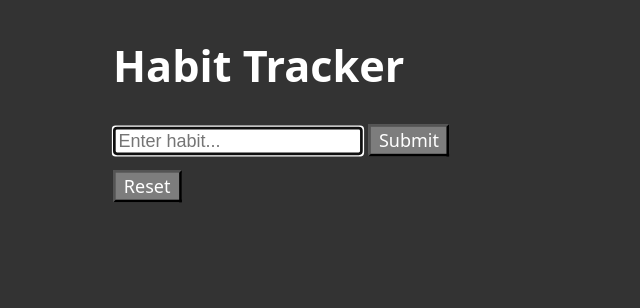
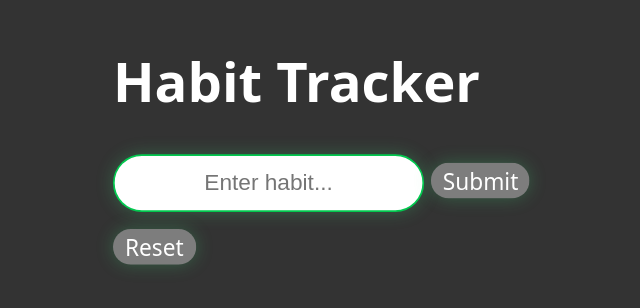
Before and after one commit to Ghufran-Luqman/Habit-Tracker, a FastAPI app: page / in a window 1280 px wide. Shown: the top 308 px of the page, without its empty margins (386-1026 px from the left). Run offline with FastAPI, Linux system fonts and the light colour scheme; data that the repository does not hold is empty.

Commit message:
updated css, added undo button which brings back last 10 elements. Also, if user types in a habit which is in the undo list, it removes it from the list and changes its state back in the database table.

```diff
--- a/main.py
+++ b/main.py
@@ -3,37 +3,54 @@ from fastapi.templating import Jinja2Templates
 from fastapi.responses import HTMLResponse, RedirectResponse
 from starlette.requests import Request
 from fastapi.staticfiles import StaticFiles
+from starlette.middleware.sessions import SessionMiddleware
 import sqlite3
 import ast
 
 app = FastAPI()
 templates = Jinja2Templates(directory="templates")
+app.add_middleware(SessionMiddleware, secret_key="AJs2?]*Zp~u,Ux>Ct{3hf5k[MyB4H#7/c`S!r:'KPeY=Gzm")
 app.mount("/static", StaticFiles(directory="static"), name="static")
-
 
 
 @app.get("/", response_class=HTMLResponse)
 async def home(request: Request, alert: str = None):
+    notthere = True
     conn = sqlite3.connect("tasks.db")
     c = conn.cursor()
-    c.execute("SELECT name FROM tasks ORDER BY id")
+    c.execute("SELECT name FROM tasks WHERE status = 'active' ORDER BY id")
     tasks = c.fetchall()
-    c.execute("SELECT state FROM tasks ORDER BY id")
+    c.execute("SELECT state FROM tasks WHERE status = 'active' ORDER BY id")
     state = c.fetchall()
     conn.commit()
     conn.close()
-    return templates.TemplateResponse("index.html", {"request": request, "tasks": tasks, "states": state,  "alert": alert})
+    if 'remove' in request.session:
+        notthere = False
+        if len(request.session['remove']) == 0:
+            notthere = True
+    return templates.TemplateResponse("index.html", {"request": request, "tasks": tasks, "states": state,  "alert": alert, "notthere": notthere})
 
 @app.post("/submit", response_class=HTMLResponse)
 async def handle_input(request: Request, inputs: str = Form(...)):
-    conn = sqlite3.connect("tasks.db",)
+    conn = sqlite3.connect("tasks.db")
     c = conn.cursor()
     alert = ""
-    #try:
-    c.execute("SELECT * FROM tasks")
-    c.execute("INSERT INTO tasks (name) VALUES (?)", (inputs,))
-    #except:
-        #alert = "alrthere"
+    inputs = inputs.strip()
+    try:
+        c.execute("INSERT INTO tasks (name) VALUES (?)", (inputs,))
+    except Exception as e:
+        try:
+            c.execute("SELECT status FROM tasks WHERE name=?", (inputs,))
+            if c.fetchall()[0][0] == 'removed':
+                #change the state back to active
+                c.execute("UPDATE tasks SET status = 'active' WHERE name=?", (inputs,))
+                #remove it from the global list
+                if 'remove' in request.session:
+                    request.session['remove'].remove(inputs)
+            else:
+                alert = "alrthere"
+        except Exception as e2:
+            alert = "alrthere"
     conn.commit()
     conn.close()
     return RedirectResponse(url=f"/?alert={alert}", status_code=303)
@@ -45,10 +62,11 @@ async def reset_inputs(request: Request):
     c.execute("DELETE FROM tasks")#deletes everything i think
     conn.commit()
     conn.close()
+    request.session.clear()
     return RedirectResponse("/", status_code=303)
 
 @app.post("/ticking", response_class=HTMLResponse)
-async def ticking(tickbox: str=Form(...)):
+async def ticking(request: Request, tickbox: str=Form(...)):
     conn = sqlite3.connect("tasks.db")
     c = conn.cursor()
     tickbox = ast.literal_eval(tickbox)
@@ -71,12 +89,28 @@ async def ticking(tickbox: str=Form(...)):
     return RedirectResponse("/", status_code=303)
 
 @app.post("/remove", response_class=HTMLResponse)
-async def remove(remove: str=Form(...)):
+async def remove(request: Request, remove: str=Form(...)):
     conn = sqlite3.connect("tasks.db")
     c = conn.cursor()
     remove = ast.literal_eval(remove)
     remove = remove[0]
-    c.execute("DELETE FROM tasks WHERE name=?", (remove,))
+    if 'remove' not in request.session:
+        request.session['remove'] = []
+    request.session['remove'].append(remove)
+    if len(request.session['remove']) > 10:#size of this is limited to 10 so does not cause excessive memory usage
+        del request.session['remove'][0]
+    c.execute("UPDATE tasks SET status = 'removed' WHERE name=?", (remove,))
     conn.commit()
     conn.close()
     return RedirectResponse("/", status_code=303)
+
+@app.post("/undo", response_class=HTMLResponse)
+async def undo(request: Request):
+    conn = sqlite3.connect("tasks.db")
+    c = conn.cursor()
+    mostrecent = request.session['remove'][-1]
+    c.execute("UPDATE tasks SET status = 'active' WHERE name=?", (mostrecent,))
+    request.session['remove'].pop()
+    conn.commit()
+    conn.close()
+    return RedirectResponse("/", status_code=303)
--- a/setupdb.py
+++ b/setupdb.py
@@ -8,8 +8,6 @@ c.execute("""CREATE TABLE tasks (
           state INTEGER DEFAULT 0
           )""")
 '''
-c.execute("SELECT name FROM tasks ORDER BY id")
-t = c.fetchall()
-print(t)
+
 conn.commit()
 conn.close()
--- a/static/main.css
+++ b/static/main.css
@@ -22,7 +22,7 @@ li {
     position: absolute;
     left: 39%;
     border: 0px solid green;
-    transform: scale(1.35);
+    transform: scale(1.7);
     transform-origin: top left;
 }
 
@@ -38,3 +38,61 @@ body {
 .btnbg {
     background-color: #7d7d7d;
 }
+
+.undo {
+    position: absolute;
+    top: 130px;
+    left: 70px;
+}
+
+.sylishbtn {
+    height: 21px;
+    border-style: solid;
+    border-radius: 9999999px;
+    border-color: transparent;
+    border-width: 1px;
+    background-color: #7d7d7d;
+    outline: none;
+    box-shadow: 0 0 10px rgba(64, 201, 117, 0.3);
+    transition: border-color 0.3s;
+    transition-delay: 35ms;
+    pointer-events: auto;
+}
+.sylishbtn:hover {
+    border-color: #02c94f;
+    border-width: 1px;
+}
+
+.sylishbtn:focus {
+    border-color: #02c94f;
+    border-width: 1px;
+}
+
+.stylishsearch {
+    border-style: solid;
+    border-radius: 9999999px;
+    border-color: transparent;
+    border-width: 1px;
+    outline: none;
+    box-shadow: 0 0 10px rgba(64, 201, 117, 0.3);
+    text-align: center;
+    transition: border-color 0.3s;
+    transition-delay: 35ms;
+    pointer-events: auto;
+    height: 30px;
+}
+
+.stylishsearch:hover {
+    border-color: #02c94f;
+    border-width: 1px;
+}
+
+.stylishsearch:focus {
+    border-color: #02c94f;
+    border-width: 1px;
+}
+
+.stylishsearch:active {
+    border-color: transparent;
+    transition: border-color 0.05s;
+}
--- a/templates/index.html
+++ b/templates/index.html
@@ -8,12 +8,12 @@
     <h1 class="text">Habit Tracker</h1>
 
     <form action="/submit" method="POST">
-        <input id="inputs" autocomplete="off" name="inputs" placeholder="Enter habit..." autofocus required>
-        <button type="submit" class="btnbg"><span class="text">Submit</span></button>
+        <input id="inputs" autocomplete="off" class="stylishsearch" name="inputs" placeholder="Enter habit..." autofocus required>
+        <button type="submit" class="sylishbtn btnbg"><span class="text">Submit</span></button>
     </form>
 
     <form method="POST" action="/reset">
-        <button type="submit" class="reset btnbg"><span class="text">Reset</span></button>
+        <button type="submit" class="sylishbtn reset btnbg"><span class="text">Reset</span></button>
     </form>
 
     {% if alert == "alrthere" %}
@@ -25,9 +25,10 @@
     <ul>
     {% for task in tasks %}
         {% if states[loop.index0][0] == 0 %}
-            <li class="text">{{ task[0] }}<form method="POST" action="/ticking"><button name="tickbox" class="tickbox" value="{{ task }}">+</button></form><form method="POST" action="/remove"><button name="remove" class="tickbox" value="{{ task }}">Remove</button></form></li>
+            <li class="text">{{ task[0] }}<form method="POST" action="/ticking"><button name="tickbox" class="sylishbtn tickbox" value="{{ task }}"><span class="text">+</span></button></form><form method="POST" action="/remove"><button name="remove" class="sylishbtn tickbox" value="{{ task }}"><span class="text">Remove</span></button></form></li>
+    </form>
         {% elif states[loop.index0][0] == 1 %}
-            <li class="text ticked">{{ task[0] }}<form method="POST" action="/ticking"><button name="tickbox" class="tickbox" value="{{ task }}">✓</button></form><form method="POST" action="/remove"><button name="remove" class="tickbox" value="{{ task }}">Remove</button></form></li>
+            <li class="text ticked">{{ task[0] }}<form method="POST" action="/ticking"><button name="tickbox" class="sylishbtn tickbox" value="{{ task }}"><span class="text">✓</span></button></form><form method="POST" action="/remove"><button name="remove" class="sylishbtn tickbox" value="{{ task }}"><span class="text">Remove</span></button></form></li>
         {% else %}
             <script>
                 alert("Error")
@@ -35,5 +36,10 @@
         {% endif %}
     {% endfor %}
     </ul>
+    {% if notthere == False %}
+    <form action="/undo" method="POST">
+        <button class="sylishbtn undo"><span class="text">Undo last removal</span></button>
+    </form>
+    {% endif %}
     </div>
 </body>
```
Also changed, not shown: tasks.db.
